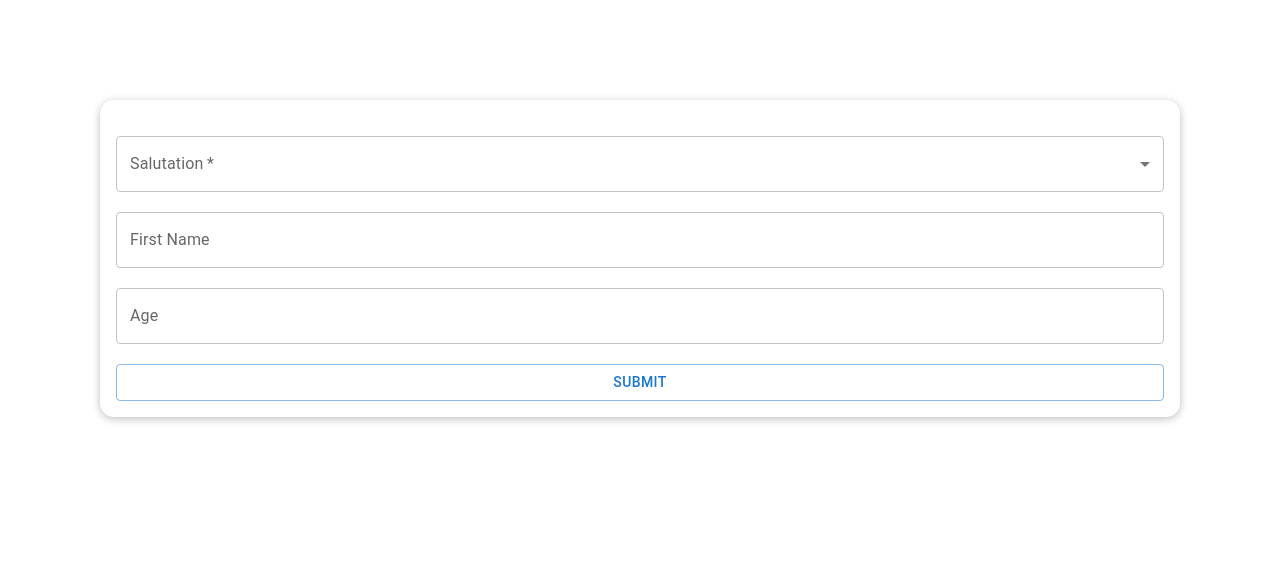
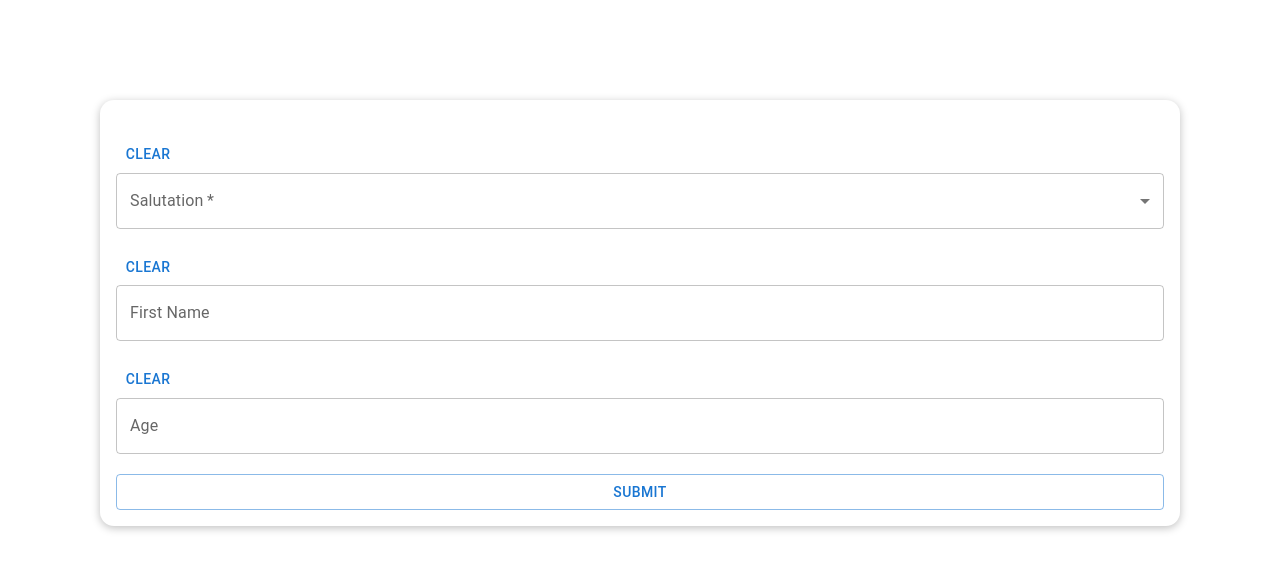
Before and after one commit to ShahzaibIbrahim/dynamic-forms, a React (Create React App) app: page / in a window 1280 px wide. Shown: the top 570 px of the page. Built offline with nearby package versions, Linux system fonts and the light colour scheme.

Commit message:
Adding Clear Button

```diff
--- a/src/components/UI/Controls/Field.js
+++ b/src/components/UI/Controls/Field.js
@@ -1,11 +1,17 @@
-import { TextField, MenuItem } from "@mui/material";
+import { useRef } from "react";
+import { TextField, MenuItem, Button } from "@mui/material";
 
 const Field = (props) => {
+  const inputValue = useRef(null);
   const { handleChange, data } = props;
-  const { id, label, description, ctrlType, type, value, required, options} = data;
+  const { id, label, description, ctrlType, type, value, required, options } = data;
 
   const fieldChangeHandler = (event) => {
     handleChange(id, event.target.value);
+  };
+
+  const clearHandler = () => {
+    handleChange(id, '');
   };
 
   const getInput = () => {
@@ -16,6 +22,7 @@ const Field = (props) => {
             id={id}
             type={type}
             label={label}
+            inputRef={inputValue}
             helperText={description}
             value={value || ""}
             onChange={fieldChangeHandler}
@@ -23,32 +30,34 @@ const Field = (props) => {
             required={required}
           />
         );
-        case "DDL":
+      case "DDL":
         return (
           <TextField
             id={id}
             select
             type={type}
             label={label}
+            inputRef={inputValue}
             value={value || ""}
             onChange={fieldChangeHandler}
             fullWidth
             required={required}
           >
             {options.map((option) => (
-            <MenuItem key={option.value} value={option.value}>
-              {option.label}
-            </MenuItem>
-          ))}
+              <MenuItem key={option.value} value={option.value}>
+                {option.label}
+              </MenuItem>
+            ))}
           </TextField>
         );
       default:
-       return (<p>Invalid Input Type</p>);
+        return <p>Invalid Input Type</p>;
     }
   };
 
   return (
-    <div style={{marginTop:20}}>
+    <div style={{ marginTop: 20 }}>
+      <Button onClick={clearHandler}>Clear</Button>
       {getInput()}
     </div>
   );
```
